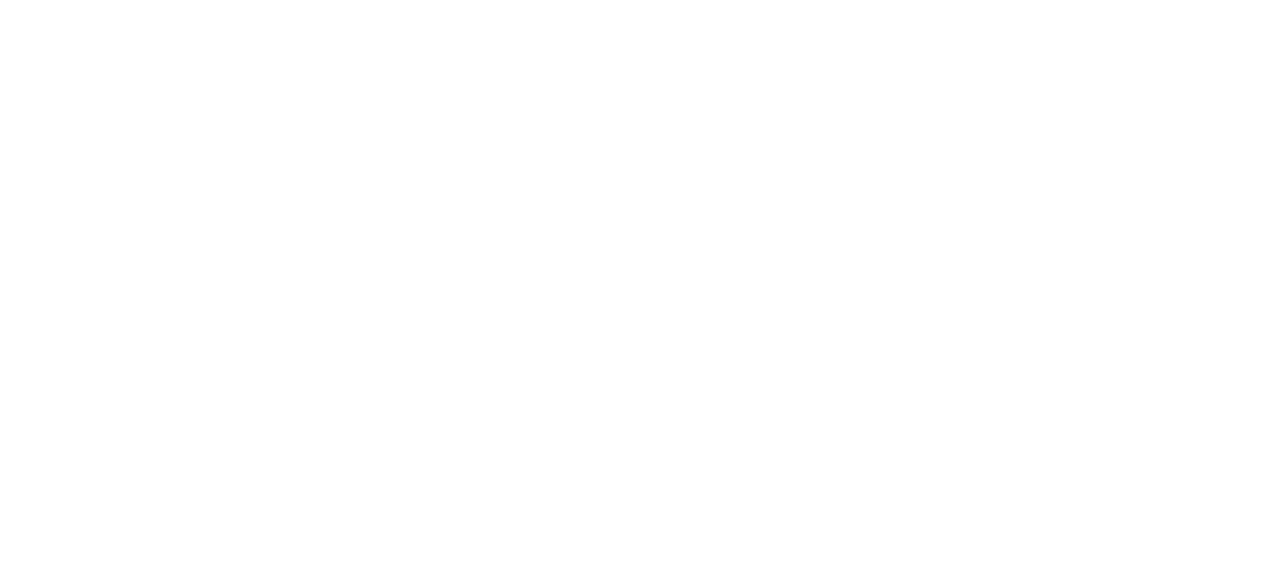
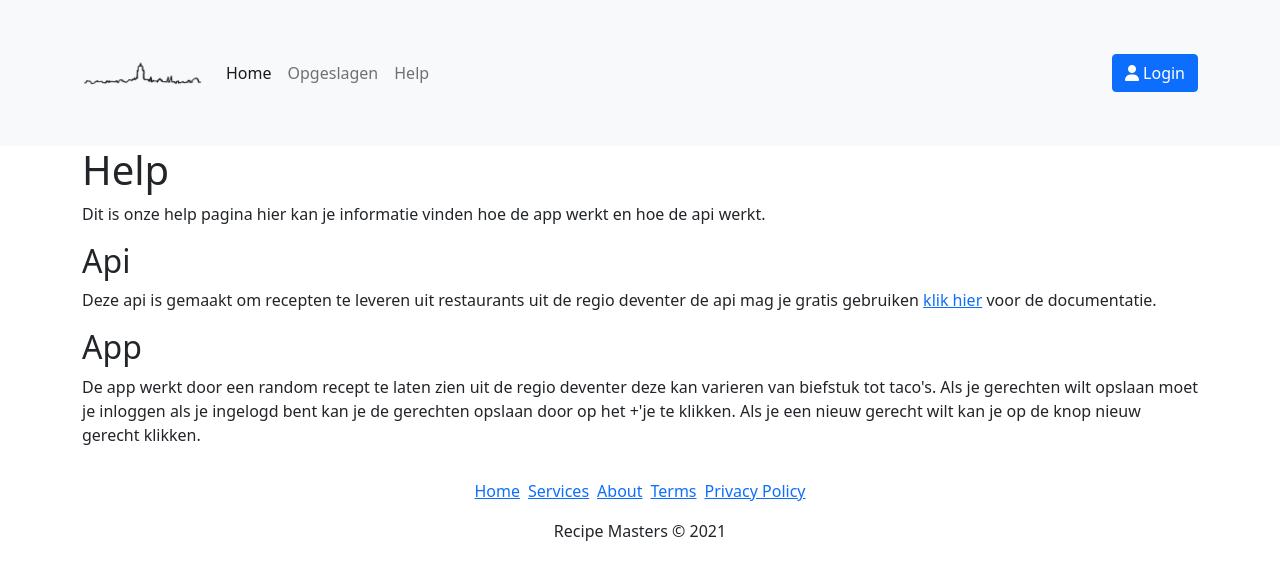
Before and after one commit to Renze3010/Recepten, a Django app: page /help/ in a window 1280 px wide. Before the commit the part shown is empty. Shown: the top 580 px of the page. Run offline with Django 3.2, Linux system fonts and the light colour scheme; some libraries are stand-ins or nearby versions.

Commit message:
mavbar and help page

```diff
--- a/frontend/templates/base.html
+++ b/frontend/templates/base.html
@@ -32,13 +32,13 @@
       <div class="collapse navbar-collapse" id="navbarNavDropdown">
         <ul class="navbar-nav">
           <li class="nav-item">
-            <a class="nav-link active" aria-current="page" href="#">Home</a>
+            <a class="nav-link active" aria-current="page" href="/">Home</a>
           </li>
           <li class="nav-item">
-            <a class="nav-link" href="#">Opgeslagen</a>
+            <a class="nav-link" href="/opgeslagen">Opgeslagen</a>
           </li>
           <li class="nav-item">
-            <a class="nav-link" href="#">Help</a>
+            <a class="nav-link" href="/help">Help</a>
           </li>
             </ul>
           </li>
--- a/frontend/templates/help_view.html
+++ b/frontend/templates/help_view.html
@@ -0,0 +1,14 @@
+{% extends 'base.html' %}
+{% load static %}
+
+{% block content %}
+<div class="container">
+    <h1>Help</h1>
+    <p>Dit is onze help pagina hier kan je informatie vinden hoe de app werkt en hoe de api werkt.</p>
+    <h2>Api</h2>
+    <p>Deze api is gemaakt om recepten te leveren uit restaurants uit de regio deventer de api mag je gratis gebruiken <a href="/api">klik hier</a> voor de documentatie.  </p>
+    <h2>App</h2>
+    <p>De app werkt door een random recept te laten zien uit de regio deventer deze kan varieren van biefstuk tot taco's. Als je gerechten wilt opslaan moet je inloggen als je ingelogd bent kan je de gerechten opslaan door op het +'je te klikken. Als je een nieuw gerecht wilt kan je op de knop nieuw gerecht klikken.</p>
+
+</div>
+{% endblock content %}
```
